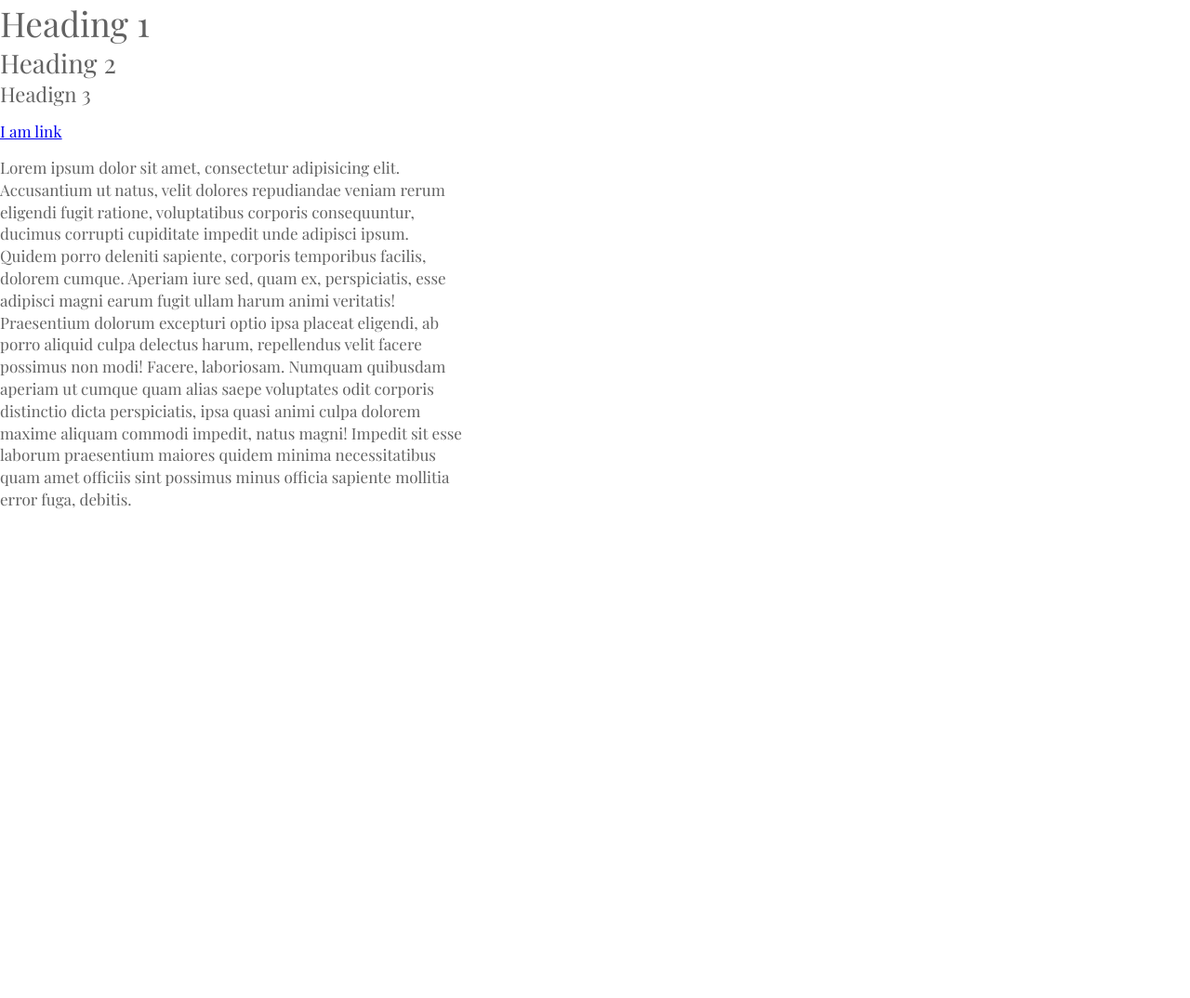
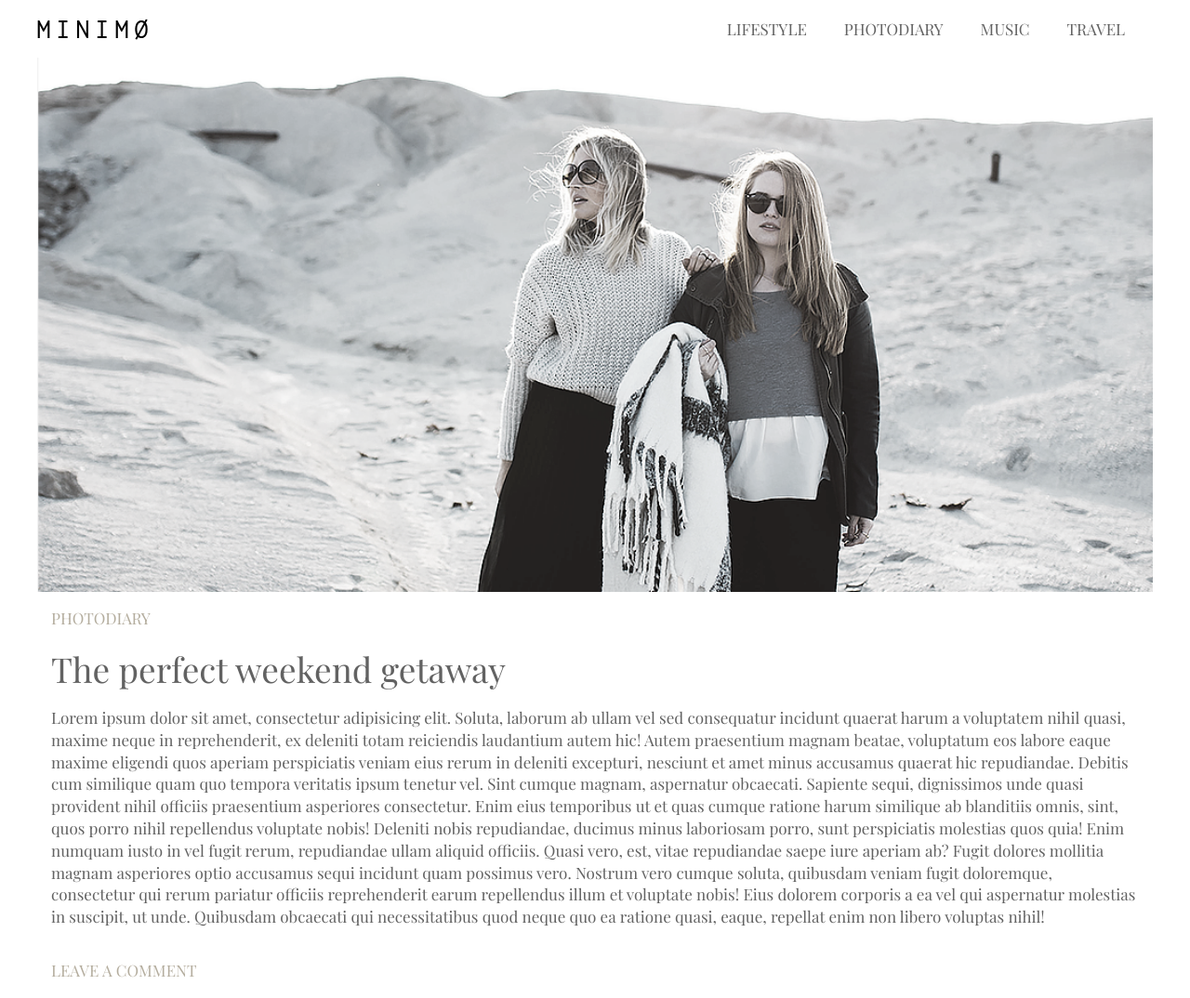
Before and after one commit to embrah/minimo, a website: page src/index.html in a window 1280 px wide. Shown: the whole page at 93% size. Before the commit the page ends 800 px from the top, so only its background shows below. Drawn offline with nearby package versions, Linux system fonts and the light colour scheme.

Commit message:
Added initial home page design

```diff
--- /dev/null
+++ b/src/assets/styles/sass/_flex-layout.sass
@@ -0,0 +1,21 @@
+%flex-col
+	display: flex
+	flex-flow: column nowrap
+
+%flex-row
+	display: flex
+	flex-flow: row nowrap
+
+ul
+	margin: 0
+	padding: 0
+	list-style: none
+
+.main-content
+	@extend %flex-col
+
+.container
+	@extend %flex-col
+	width: 100%
+	max-width: 1200px
+	margin: 0 auto
--- /dev/null
+++ b/src/assets/styles/sass/_home-layout.sass
@@ -0,0 +1,32 @@
+@import 'flex-layout'
+
+
+header
+	text-transform: uppercase
+
+	nav
+		@extend %flex-row
+		align-items: center
+		justify-content: space-between
+
+		ul
+			@extend %flex-row
+			flex-flow: row wrap
+			padding: 20px 10px
+
+			li
+				padding: 0 20px
+
+
+	img:not(.logo)
+		width: 100%
+
+article
+	@extend %flex-col
+	padding: 0 15px
+
+	header
+		text-transform: none
+	header p,footer p
+		color: $gold-300
+		text-transform: uppercase
--- a/src/assets/styles/sass/_typography.sass
+++ b/src/assets/styles/sass/_typography.sass
@@ -25,3 +25,6 @@ p,a
 
 p
 	line-height: 1.4
+a
+	text-decoration: none
+	color: $grey-500
--- a/src/assets/styles/sass/main.sass
+++ b/src/assets/styles/sass/main.sass
@@ -1,2 +1,4 @@
 @import 'variables'
 @import 'typography'
+@import 'flex-layout'
+@import 'home-layout'
--- a/src/index.html
+++ b/src/index.html
@@ -7,11 +7,43 @@
 	<link rel="stylesheet" type="text/css" href="assets/styles/css/main.css">
 </head>
 <body>
-	<h1>Heading 1</h1>
-	<h2>Heading 2 </h2>
-	<h3> Headign 3</h3>
-	<br>
-	<a href="#">I am link</a>
-	<p style="width: 500px">Lorem ipsum dolor sit amet, consectetur adipisicing elit. Accusantium ut natus, velit dolores repudiandae veniam rerum eligendi fugit ratione, voluptatibus corporis consequuntur, ducimus corrupti cupiditate impedit unde adipisci ipsum. Quidem porro deleniti sapiente, corporis temporibus facilis, dolorem cumque. Aperiam iure sed, quam ex, perspiciatis, esse adipisci magni earum fugit ullam harum animi veritatis! Praesentium dolorum excepturi optio ipsa placeat eligendi, ab porro aliquid culpa delectus harum, repellendus velit facere possimus non modi! Facere, laboriosam. Numquam quibusdam aperiam ut cumque quam alias saepe voluptates odit corporis distinctio dicta perspiciatis, ipsa quasi animi culpa dolorem maxime aliquam commodi impedit, natus magni! Impedit sit esse laborum praesentium maiores quidem minima necessitatibus quam amet officiis sint possimus minus officia sapiente mollitia error fuga, debitis.</p>
+	<div class="main-content">
+	<div class="container">
+	<header>
+		<nav>
+			<img src="assets/images/logo.png" class="logo">
+			<ul>
+				<li>
+					<a href="#">lifestyle</a>
+				</li>
+				<li>
+					<a href="#">photodiary</a>
+				</li>
+				<li>
+					<a href="#">music</a>
+				</li>
+				<li>
+					<a href="#">travel</a>
+				</li>
+			</ul>
+		</nav>
+		<img src="assets/images/desert-shot.png">
+	</header>
+	<article>
+		<header>
+			<p>photodiary</p>
+			<h1>The perfect weekend getaway</h1>
+		</header>
+		<p>
+			Lorem ipsum dolor sit amet, consectetur adipisicing elit. Soluta, laborum ab ullam vel sed consequatur incidunt quaerat harum a voluptatem nihil quasi, maxime neque in reprehenderit, ex deleniti totam reiciendis laudantium autem hic! Autem praesentium magnam beatae, voluptatum eos labore eaque maxime eligendi quos aperiam perspiciatis veniam eius rerum in deleniti excepturi, nesciunt et amet minus accusamus quaerat hic repudiandae. Debitis cum similique quam quo tempora veritatis ipsum tenetur vel. Sint cumque magnam, aspernatur obcaecati. Sapiente sequi, dignissimos unde quasi provident nihil officiis praesentium asperiores consectetur. Enim eius temporibus ut et quas cumque ratione harum similique ab blanditiis omnis, sint, quos porro nihil repellendus voluptate nobis! Deleniti nobis repudiandae, ducimus minus laboriosam porro, sunt perspiciatis molestias quos quia! Enim numquam iusto in vel fugit rerum, repudiandae ullam aliquid officiis. Quasi vero, est, vitae repudiandae saepe iure aperiam ab? Fugit dolores mollitia magnam asperiores optio accusamus sequi incidunt quam possimus vero. Nostrum vero cumque soluta, quibusdam veniam fugit doloremque, consectetur qui rerum pariatur officiis reprehenderit earum repellendus illum et voluptate nobis! Eius dolorem corporis a ea vel qui aspernatur molestias in suscipit, ut unde. Quibusdam obcaecati qui necessitatibus quod neque quo ea ratione quasi, eaque, repellat enim non libero voluptas nihil!
+		</p>
+		<footer>
+			<p>leave a comment</p>
+		</footer>
+	</article>
+	</div>
+
+
+	</div>
 </body>
 </html>
```
Also changed, not shown: src/assets/images/desert-shot.png (added), src/assets/styles/css/main.css.
